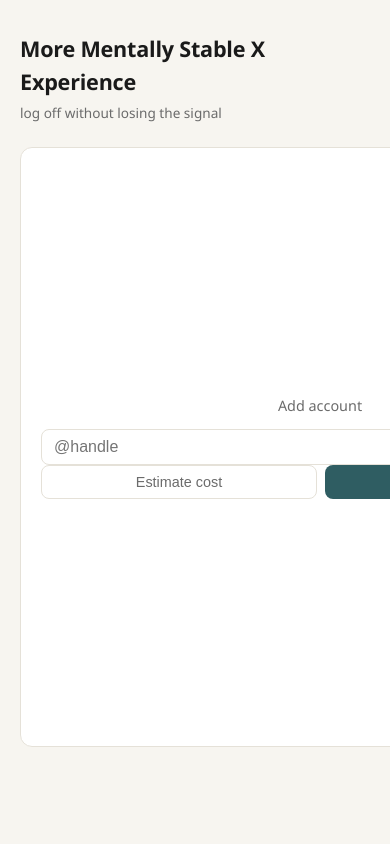
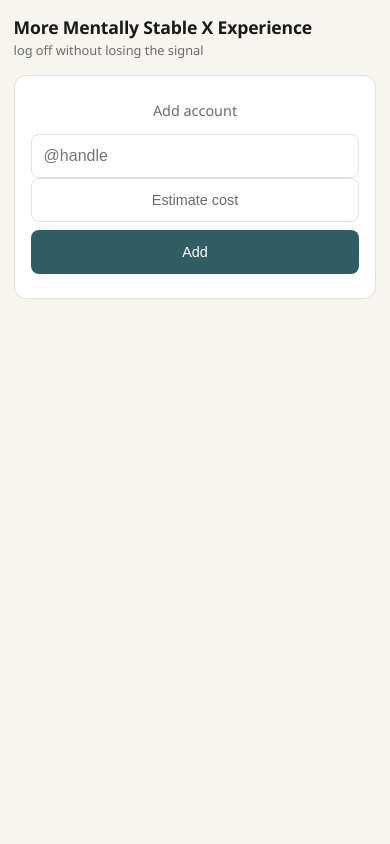
Before and after one commit to jdserenity/newsletter-tool, a Python web app: template app/templates/home.html in a window 390 px wide. Run offline with Jinja, Linux system fonts and the light colour scheme; the template is opened without the code that fills it, so the values that code supplies are empty.

Commit message:
Make the web UI usable on phones and wire the home-screen icons.
Narrow viewports get near-full-width snap cards, a stacked toolbar,
larger tap targets, and safe-area padding. Also link apple-touch-icon
and the webmanifest from the page head so installed icons match the
favicon.

```diff
--- a/app/templates/base.html
+++ b/app/templates/base.html
@@ -2,15 +2,27 @@
 <html lang="en">
 <head>
 <meta charset="utf-8">
-<meta name="viewport" content="width=device-width, initial-scale=1">
+<meta name="viewport" content="width=device-width, initial-scale=1, viewport-fit=cover">
 <title>{% block title %}More Mentally Stable X Experience{% endblock %}</title>
 <link rel="icon" href="/static/favicon.svg" type="image/svg+xml">
 <link rel="icon" href="/static/favicon.png" type="image/png" sizes="64x64">
+<!-- Same cream serif-Y mark as the favicon; iOS home-screen / Add to Home Screen uses apple-touch-icon. -->
+<link rel="apple-touch-icon" href="/static/apple-touch-icon.png" sizes="180x180">
+<link rel="manifest" href="/static/site.webmanifest">
+<meta name="theme-color" content="#e8e6d7">
+<meta name="apple-mobile-web-app-capable" content="yes">
+<meta name="apple-mobile-web-app-status-bar-style" content="default">
+<meta name="apple-mobile-web-app-title" content="Stable X">
 <style>
   :root {
     --bg: #f7f5f0; --card: #ffffff; --ink: #1a1a1a; --muted: #6b6b6b;
     --accent: #2f5d62; --accent-soft: #e4eeee; --border: #e5e1d8; --radius: 12px;
     --card-width: 600px;
+    --pad-x: 1.25rem;
+    --safe-top: env(safe-area-inset-top, 0px);
+    --safe-bottom: env(safe-area-inset-bottom, 0px);
+    --safe-left: env(safe-area-inset-left, 0px);
+    --safe-right: env(safe-area-inset-right, 0px);
   }
   * { box-sizing: border-box; }
   html, body { overflow: hidden; height: 100%; }
@@ -18,10 +30,13 @@
     margin: 0; background: var(--bg); color: var(--ink);
     font-family: "Avenir Next", "Segoe UI", system-ui, sans-serif; line-height: 1.55;
   }
-  .wrap { margin: 0; padding: 2rem 0 3rem; }
+  .wrap {
+    margin: 0; padding: calc(2rem + var(--safe-top)) 0 calc(3rem + var(--safe-bottom));
+    padding-left: var(--safe-left); padding-right: var(--safe-right);
+  }
   header.site {
     display: flex; justify-content: space-between; align-items: flex-start; gap: 1rem;
-    margin-bottom: 1.5rem; padding: 0 1.25rem;
+    margin-bottom: 1.5rem; padding: 0 var(--pad-x);
   }
   .site-brand { min-width: 0; }
   header.site h1 { font-size: 1.35rem; margin: 0; letter-spacing: -0.01em; }
@@ -43,8 +58,8 @@
   body.page-settings, body.page-edition {
     overflow: auto; height: auto; min-height: 100%;
   }
-  .settings-panel { padding: 0 1.25rem; max-width: 42rem; }
-  .edition-panel { padding: 0 1.25rem 2rem; max-width: calc(var(--card-width) + 2.5rem); margin: 0 auto; }
+  .settings-panel { padding: 0 var(--pad-x); max-width: 42rem; }
+  .edition-panel { padding: 0 var(--pad-x) 2rem; max-width: calc(var(--card-width) + 2.5rem); margin: 0 auto; }
   .edition-back { margin: 0 0 0.75rem; }
   .edition-card {
     background: var(--card); border: 1px solid var(--border); border-radius: var(--radius);
@@ -139,9 +154,11 @@
 
   .carousel {
     display: flex; gap: 1rem; overflow-x: auto; overflow-y: hidden;
-    width: 100%; max-width: 100%; padding: 0 1.25rem 1rem;
+    width: 100%; max-width: 100%; padding: 0 var(--pad-x) 1rem;
     cursor: grab;
     -ms-overflow-style: none; scrollbar-width: none;
+    -webkit-overflow-scrolling: touch;
+    overscroll-behavior-x: contain;
   }
   .carousel::-webkit-scrollbar { display: none; }
   .carousel.dragging { cursor: grabbing; user-select: none; }
@@ -151,7 +168,9 @@
     flex: 0 0 var(--card-width); width: var(--card-width);
     cursor: grab;
     background: var(--card); border: 1px solid var(--border); border-radius: var(--radius);
-    display: flex; flex-direction: column; max-height: calc(100vh - 8rem); min-height: 600px;
+    display: flex; flex-direction: column;
+    max-height: calc(100vh - 8rem); max-height: calc(100dvh - 8rem);
+    min-height: min(600px, calc(100dvh - 8rem));
     overflow: hidden;
   }
   .newsletter-toolbar {
@@ -213,6 +232,62 @@
   }
   .estimate-result.error { background: #fde8e8; color: #8b1e1e; }
   .estimate-result strong { color: var(--ink); }
+
+  /* Phones / narrow viewports: full-width cards, stacked chrome, larger tap targets.
+     Desktop carousel stays a fixed 600px strip with mouse drag + arrows. */
+  @media (max-width: 700px) {
+    :root {
+      --card-width: calc(100vw - 2 * var(--pad-x) - var(--safe-left) - var(--safe-right));
+      --pad-x: 0.85rem;
+    }
+    .wrap { padding-top: calc(1rem + var(--safe-top)); padding-bottom: calc(1.25rem + var(--safe-bottom)); }
+    header.site {
+      flex-direction: column; align-items: stretch; gap: 0.65rem; margin-bottom: 0.85rem;
+    }
+    header.site h1 { font-size: 1.1rem; line-height: 1.25; }
+    header.site .tag { font-size: 0.8rem; }
+    .site-user {
+      flex-direction: row; flex-wrap: wrap; align-items: center; justify-content: space-between;
+      text-align: left; gap: 0.5rem;
+    }
+    .site-actions { flex-wrap: wrap; }
+    a.ghost, button.ghost, button {
+      min-height: 44px; padding: 0.55rem 0.95rem; /* ~44px Apple HIG tap target */
+    }
+    .carousel {
+      gap: 0.65rem; padding-bottom: 0.5rem;
+      scroll-snap-type: x mandatory; scroll-padding-inline: var(--pad-x);
+    }
+    .newsletter-card {
+      scroll-snap-align: center; scroll-snap-stop: always;
+      max-height: calc(100vh - 6.5rem); max-height: calc(100dvh - 6.5rem - var(--safe-top) - var(--safe-bottom));
+      min-height: 0;
+    }
+    .newsletter-toolbar {
+      flex-wrap: wrap; align-items: flex-start; gap: 0.5rem 0.65rem; padding: 0.75rem 0.85rem;
+    }
+    .newsletter-identity { flex: 1 1 100%; max-width: 100%; }
+    .newsletter-meta { flex: 1 1 auto; }
+    .settings-row {
+      flex: 1 1 100%; justify-content: flex-start; flex-wrap: wrap; gap: 0.45rem 0.75rem;
+    }
+    .toggle { font-size: 0.74rem; gap: 0.3rem; min-height: 44px; }
+    .toggle-rail { width: 46px; height: 28px; }
+    .toggle-thumb { width: 24px; height: 24px; }
+    .toggle input:checked + .toggle-rail .toggle-thumb { transform: translateX(18px); }
+    .newsletter-body { padding: 0.65rem 0.85rem 0.85rem; }
+    .mark-check {
+      min-width: 44px; min-height: 44px; padding: 0.5rem; font-size: 1.15rem;
+    }
+    .mark-check.mark-check-lg { font-size: 1.45rem; min-width: 48px; min-height: 48px; }
+    .add-card { padding: 1.5rem 1rem; }
+    .add-row { flex-direction: column; }
+    .add-row input { min-width: 0; width: 100%; min-height: 44px; font-size: 16px; /* avoid iOS zoom on focus */ }
+    .add-actions { flex-direction: column; }
+    .add-actions button { width: 100%; }
+    .settings-panel .card.row { align-items: flex-start; }
+    .settings-panel .site-actions { width: 100%; justify-content: flex-start; }
+  }
 </style>
 </head>
 <body class="{% block body_class %}{% endblock %}">
```
Also changed, not shown: app/templates/login.html (+6 -4 lines), scaffold/ARCH-HUMAN.md (+3 -1 lines), scaffold/ARCH-LLM.md (+2 -2 lines), tests/test_web.py (+36 -0 lines).
